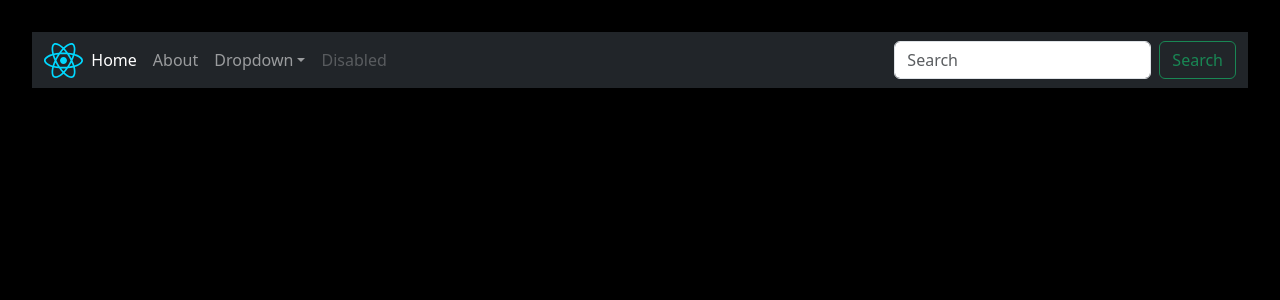
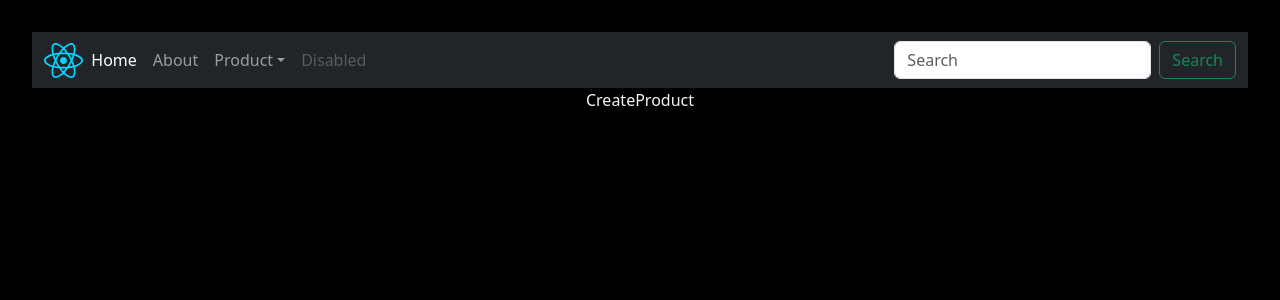
Before and after one commit to eampofu/route-opedia, a React (Vite) app: page /product/create in a window 1280 px wide. Shown: the top 300 px of the page. Built offline with nearby package versions, Linux system fonts and the light colour scheme.

Commit message:
added product components and configured the routing

```diff
--- a/src/App.jsx
+++ b/src/App.jsx
@@ -6,6 +6,10 @@ import Header from "./Components/Header";
 import { BrowserRouter, Route, Routes } from "react-router-dom";
 import About from "./Components/About";
 import Home from "./pages/Home";
+import ProductDetails from "./Components/ProductDetails";
+import ProductList from "./Components/ProductList";
+import Product from "./Components/Product";
+import CreateProduct from "./Components/CreateProduct";
 
 function App() {
 	const [count, setCount] = useState(0);
@@ -15,8 +19,12 @@ function App() {
 			<BrowserRouter>
 				<Header></Header>
 				<Routes>
-					<Route path="/" element={<Home/>}></Route>
-					<Route path="/about" element={<About/>}></Route>
+					<Route path="/" element={<Home />}></Route>
+					<Route path="/about" element={<About />}></Route>
+					<Route path="/product" element={<Product />}></Route>
+					<Route path="/product/create" element={<CreateProduct />}></Route>
+					<Route path="/product/details" element={<ProductDetails />}></Route>
+					<Route path="/product/list" element={<ProductList />}></Route>
 				</Routes>
 			</BrowserRouter>
 		</>
--- /dev/null
+++ b/src/Components/CreateProduct.jsx
@@ -0,0 +1,9 @@
+import React from 'react'
+
+function CreateProduct() {
+  return (
+    <div>CreateProduct</div>
+  )
+}
+
+export default CreateProduct
--- a/src/Components/Header.jsx
+++ b/src/Components/Header.jsx
@@ -43,25 +43,30 @@ function Header() {
 									data-bs-toggle="dropdown"
 									aria-expanded="false"
 								>
-									Dropdown
+									Product
 								</Link>
 								<ul className="dropdown-menu">
 									<li>
-										<Link className="dropdown-item" href="#">
-											Action
+										<Link className="dropdown-item" to="/product">
+											Product
 										</Link>
 									</li>
 									<li>
-										<Link className="dropdown-item" href="#">
-											Another action
+										<Link className="dropdown-item" to="product/list">
+											Product List
 										</Link>
 									</li>
 									<li>
 										<hr className="dropdown-divider" />
 									</li>
+                                    <li>
+										<Link className="dropdown-item" to="product/create">
+											Product Create
+										</Link>
+									</li>
 									<li>
-										<Link className="dropdown-item" href="#">
-											Something else here
+										<Link className="dropdown-item" to="product/details">
+											Product Details
 										</Link>
 									</li>
 								</ul>
--- /dev/null
+++ b/src/Components/Product.jsx
@@ -0,0 +1,7 @@
+import React from 'react'
+
+export default function Product() {
+  return (
+    <div>Product</div>
+  )
+}
--- /dev/null
+++ b/src/Components/ProductDetails.jsx
@@ -0,0 +1,9 @@
+import React from 'react'
+
+function ProductDetails() {
+  return (
+    <div>ProductDetails</div>
+  )
+}
+
+export default ProductDetails
--- /dev/null
+++ b/src/Components/ProductList.jsx
@@ -0,0 +1,9 @@
+import React from 'react'
+
+function ProductList() {
+  return (
+    <div>ProductList</div>
+  )
+}
+
+export default ProductList
```
